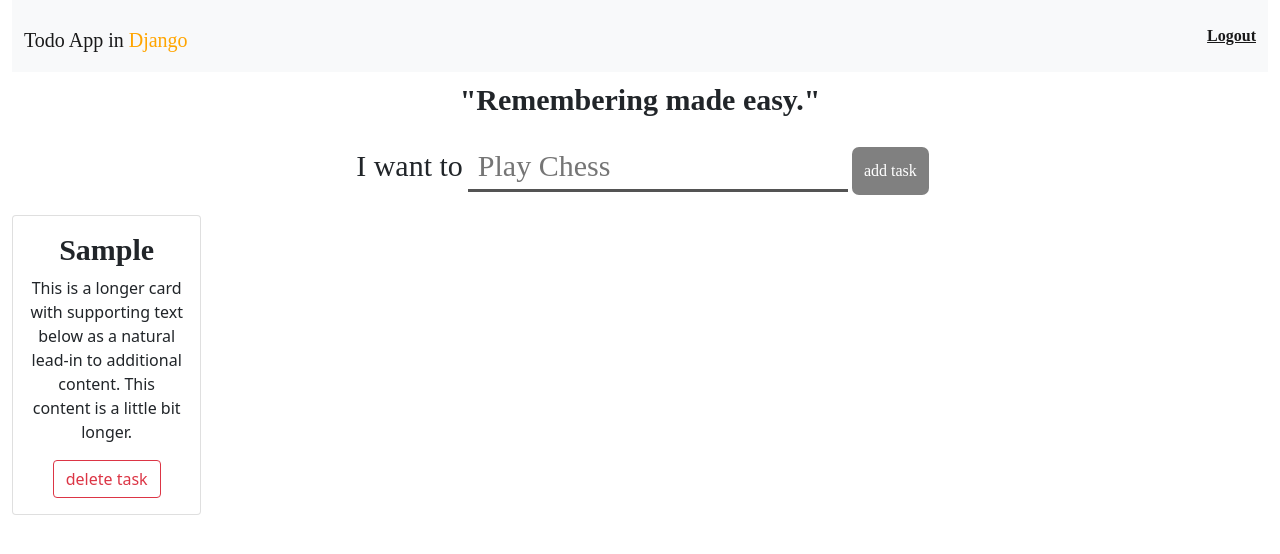
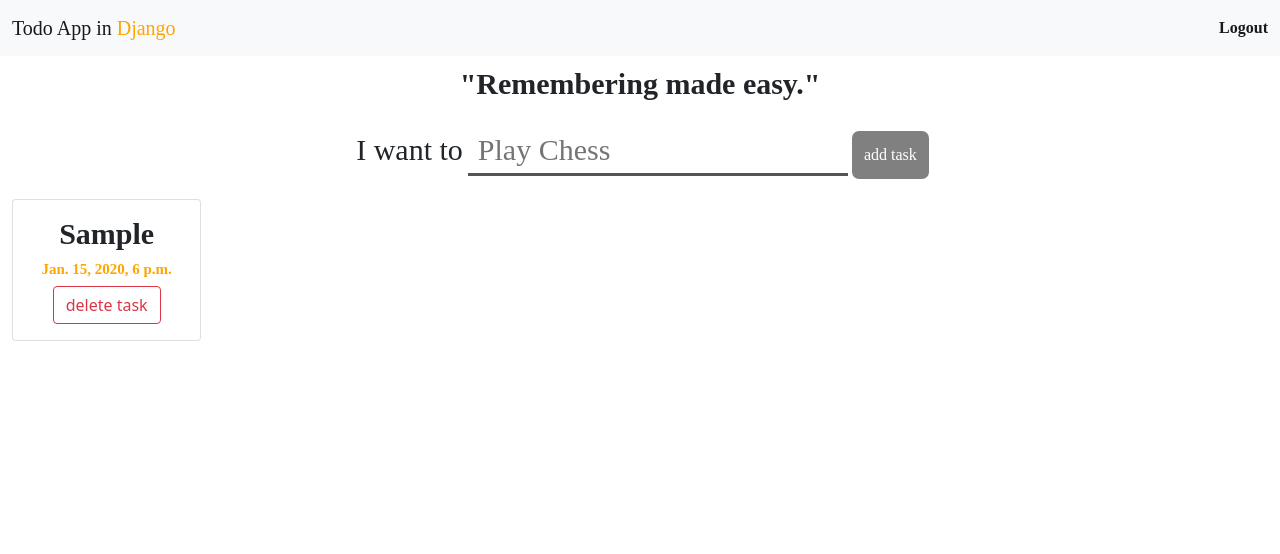
Before and after one commit to therealgodwin/Todo-App-in-Django, a Django app: page /home in a window 1280 px wide. Shown: the top 554 px of the page. Run offline with Django 3.2, Linux system fonts and the light colour scheme; a user stored in the database is signed in; tables that the repository leaves empty hold one stand-in row (values such as "Sample post"); some libraries are stand-ins or nearby versions.

Commit message:
Removed dummy text and added task created to task card

```diff
--- a/templates/home.html
+++ b/templates/home.html
@@ -17,6 +17,7 @@
         }
 
         .navbar-text {
+            text-decoration: none;
             font-weight: bold;
             font-family: Hack;
         }
@@ -75,33 +76,50 @@
             text-align: center;
         }
 
+        .logout {
+            text-decoration: none;
+        }
+
+        .logout:hover {
+            color: orange;
+        }
+
+        .task_created {
+            color: orange;
+            font-weight: bold;
+            font-size: 15px;
+            font-family: Hack;
+        }
+
+
 
     </style>
 </head>
 <body>
-    <div class="container-fluid">
     <nav class="navbar navbar-expand-lg navbar-light bg-light">
         <div class="container-fluid">
-              <h1><a class="navbar-brand">Todo App in <span class="django">Django</span></a></h1>
+          <a class="navbar-brand" href="#">Todo App in <span class="django">Django</span></a>
             <span class="navbar-text">
               {{request.user.username}}
-                  <a href="{% url 'logout' %}">Logout</a>
+              <a href="{% url 'logout' %}" class="logout">Logout</a>
             </span>
           </div>
         </div>
       </nav>
-    </div>
 
       <div class="container-fluid">
         <h1 class="welcome-heading">"Remembering made easy."</h1>
 
+        <div class="container-fluid">
             <div class="form">
                 <form action="add_task" method="post">
                     {% csrf_token %}
-                <label for="task" class="task_label">I want to </label><input type="text" name="task" id="task" class="task_input" placeholder="Play Chess" required>
+                    <label for="task" class="task_label">I want to </label><input type="text" name="task" id="task" class="task_input" placeholder="Play Chess" maxlength="30" required>
                     <input type="submit" value="add task" class="add_task_button">
                 </form>
             </div>
+        </div>
+
       </div>
 
       <div class="container-fluid">
@@ -111,7 +129,7 @@
               <div class="card">
                 <div class="card-body">
                   <h5 class="card-title">{{task.task}}</h5>
-                  <p class="card-text">This is a longer card with supporting text below as a natural lead-in to additional content. This content is a little bit longer.</p>
+                  <h6 class="task_created">{{task.task_created}}</h6>
                   <form action="delete_task/{{task.id}}" method="post">
                     {% csrf_token %}
                     <input type="submit" value="delete task" class="btn btn-outline-danger">
--- a/todo_with_reg_and_login/settings.py
+++ b/todo_with_reg_and_login/settings.py
@@ -11,8 +11,6 @@
 """
 
 from pathlib import Path
-import dj_database_url
-
 
 # Build paths inside the project like this: BASE_DIR / 'subdir'.
 BASE_DIR = Path(__file__).resolve().parent.parent
@@ -89,6 +87,7 @@
     }
 }
 
+import dj_database_url
 db_from_env = dj_database_url.config(conn_max_age=600)
 DATABASES['default'].update(db_from_env)
 
@@ -117,7 +116,7 @@
 
 LANGUAGE_CODE = 'en-us'
 
-TIME_ZONE = 'UTC'
+TIME_ZONE = 'Asia/Manila'
 
 USE_I18N = True
 
--- a/todoapp/models.py
+++ b/todoapp/models.py
@@ -7,5 +7,6 @@
 
 
 class Task(models.Model):
+    task_created = models.DateTimeField(auto_now_add=True)
     task = models.CharField(max_length=30)
     todo = models.ForeignKey(Todo, on_delete=models.CASCADE, null=True)
```
Also changed, not shown: templates/register.html (+8 -3 lines), todoapp/migrations/0004_task_task_created.py (added). Lines whose indentation alone changed are shown as unchanged.
